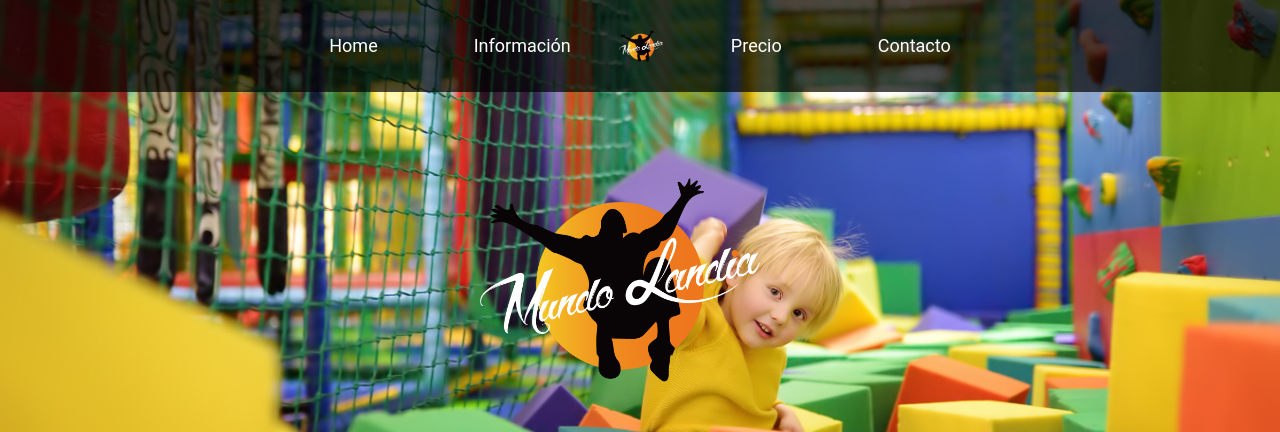
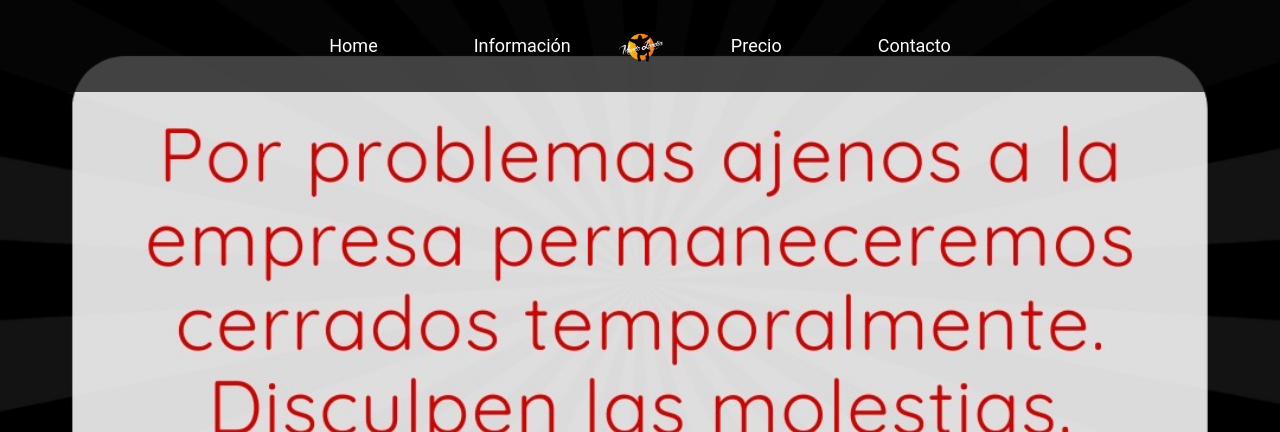
Before and after one commit to yuncaich/React-proyect, a React (Create React App) app: page / in a window 1280 px wide. Shown: the top 432 px of the page. Built offline with nearby package versions, Linux system fonts and the light colour scheme.

Commit message:
problema de cierre

```diff
--- a/src/menuBar/MenuBar.jsx
+++ b/src/menuBar/MenuBar.jsx
@@ -5,7 +5,9 @@
 import { faHome, faInfoCircle, faTag, faEnvelope } from '@fortawesome/free-solid-svg-icons';
 
 
-
+/*     <div className="absolute top-1/2 left-1/2 transform -translate-y-1/2 -translate-x-1/2 text-white text-center z-10">
+      <img src='logo.png' alt="Mundolandia Park Logo" className="w-40 md:w-80 h-auto pr-10" />
+    </div> */
 
 const Menubar = () => {
   const [isSidebarOpen, setIsSidebarOpen] = useState(false);
@@ -70,9 +72,7 @@
       id='home'
     >
      <Menubar />
-     <div className="absolute top-1/2 left-1/2 transform -translate-y-1/2 -translate-x-1/2 text-white text-center z-10">
-      <img src='logo.png' alt="Mundolandia Park Logo" className="w-40 md:w-80 h-auto pr-10" />
-    </div>
+
 
 
       <div className="absolute top-3/4 left-1/2 transform -translate-x-1/2 -translate-y-1/2 text-white text-center z-10">
```
Also changed, not shown: src/images/homeBack.jpeg, src/images/homeBack1.jpeg (added).
